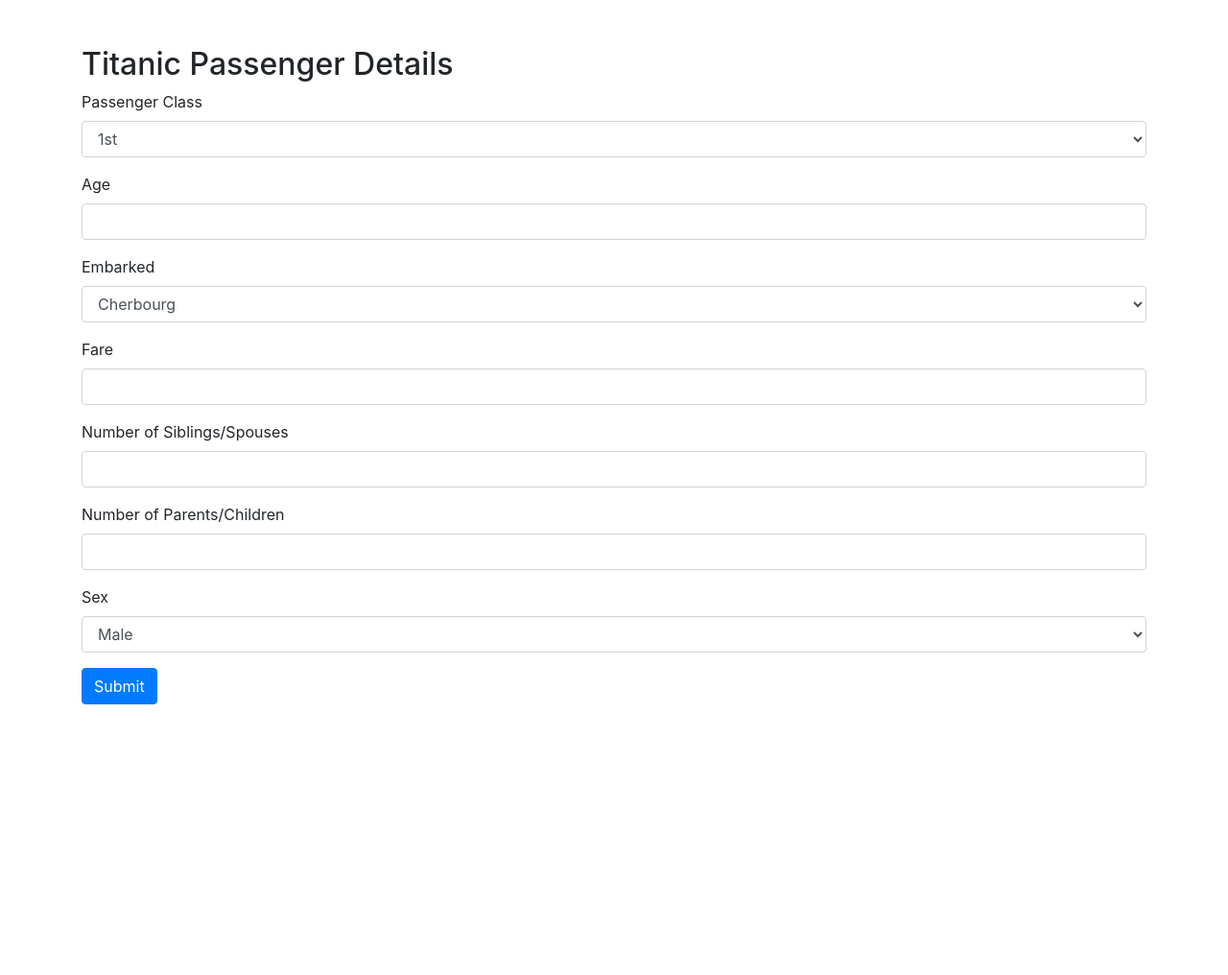
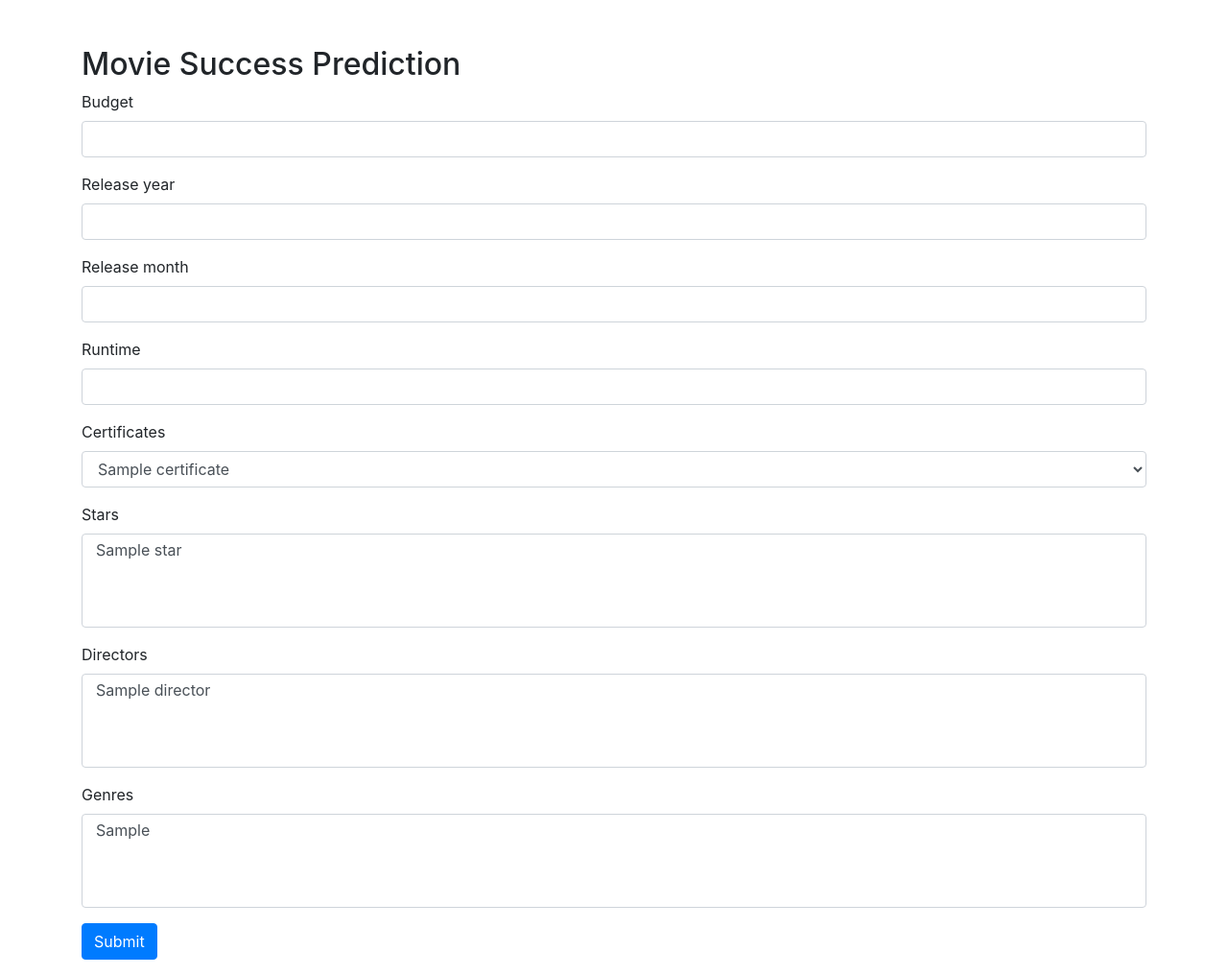
Before and after one commit to Rakshya8/movie_project, a Flask app: template app/templates/index.html in a window 1280 px wide. Shown: the whole page at 96% size. Before the commit the page ends 734 px from the top, so only its background shows below. Run offline with Flask 3, Linux system fonts and the light colour scheme; the template is opened without the code that fills it: most values are stand-ins (such as "Sample title", 1, 10 or a date in 2020); parts of the project's set-up code (start-up, migrations or seed data) failed here and were passed over; some libraries are stand-ins or nearby versions.

Commit message:
Model Training and Deployment.

```diff
--- a/app/app.py
+++ b/app/app.py
@@ -1,59 +1,108 @@
 from flask import Flask, jsonify, request, render_template
 import joblib
 import pandas as pd
+import pickle
 
 app = Flask(__name__, template_folder='templates')
+# Load powers
+model_file = open('powers.dict', 'rb');
+powers = pickle.load(model_file)
+star_powers = powers["star_powers"]
+director_powers = powers["director_powers"]
 
+certificates = ['Not Rated', 'Approved', 'Passed', 'R', 'PG', 'Not Rated', 'G', 'GP',
+       'M/PG', 'Unrated', 'TV-PG', 'TV-14', 'PG-13', 'TV-MA', '18+',
+       '13+', 'M', 'TV-Y7', 'TV-G', 'NC-17', '16+', 'X', 'TV-Y7-FV',
+       'TV-Y', '12', 'MA-13', 'E', 'T', 'E10+', 'Open', 'AO', 'TV-13']
 
-# model = joblib.load('../model.pth')
+genre_columns = ['genre_Action', 'genre_Adult', 'genre_Adventure', 'genre_Animation',
+       'genre_Biography', 'genre_Comedy', 'genre_Crime',
+       'genre_Documentary', 'genre_Drama', 'genre_Family', 'genre_Fantasy',
+       'genre_Film-Noir', 'genre_Foreign', 'genre_Game-Show',
+       'genre_History', 'genre_Horror', 'genre_Music',
+       'genre_Musical', 'genre_Mystery', 'genre_News','genre_Reality-TV',
+       'genre_Romance', 'genre_Sci-Fi', 'genre_Science Fiction',
+       'genre_Sport', 'genre_TV Movie', 'genre_Thriller', 'genre_War', 'genre_Western']
 
+model = joblib.load('model.pkl')
+
+def encode_genre(selected_genres):
+    # selected_genres = ['genre_Action', 'genre_Adult', 'genre_Family']
+
+    # Converting list into dictionary using zip() and dictionary
+    genres = dict(zip(genre_columns, [[0]]*len(genre_columns)))
+
+    for selected_genre in selected_genres:
+        genres[selected_genre] = [1]
+
+    return pd.DataFrame.from_dict(genres)
 
 @ app.route('/', methods=['POST', 'GET'])
 def main():
+    stars  = star_powers.keys()
+    directors = director_powers.keys()
+    # ['budget','release_year','release_month','runtime','certificate','star_power','director_power']
     if request.method == 'GET':
-        return render_template('index.html')
+        return render_template('index.html', stars=stars, directors=directors, certificates=certificates,
+                               genre_columns=genre_columns)
 
 @ app.route('/predict', methods=['POST', 'GET'])
 def predict():
     try:
         data = request.get_json()
-        passenger_class = data.get('passengerClass')
-        age = data.get('age')
-        embarked = data.get('embarked')
-        fare = data.get('fare')
-        sex = data.get('sex')
-        sibsp = data.get('sibsp')
-        parch = data.get('parch')
+        budget = data.get('budget')
+        release_year = data.get('release_year')
+        release_month = data.get('release_month')
+        runtime = data.get('runtime')
+        certificate = data.get('certificate')
+        stars = data.get('stars')
+        directors = data.get('directors')
+        genres = data.get('genres')
+
+
+        star_power = 0
+        for star in stars:
+            star_power += star_powers[star]
+
+        director_power = 0
+        for director in directors:
+            director_power += director_powers[director]
+
+        genre_df = encode_genre(genres)
+        print(genre_df)
 
         input = pd.DataFrame(
             data = {
-                'Pclass':[passenger_class],
-                'Sex':[sex],
-                'Age':[age],
-                'SibSp':[sibsp],
-                'Fare':[fare],
-                'Parch':[parch],
-                'Embarked':[embarked]
+                'budget':[budget],
+                'release_year':[release_year],
+                'release_month':[release_month],
+                'runtime':[runtime],
+                'certificate':[certificate],
+                'star_power':[star_power],
+                'director_power':[director_power]
             }
         )
 
-        print("input: ", input)
+        print("input: \n", input)
 
-        # prediction = model.predict(input)
 
-        # message = ''
-        # if prediction == 0:
-        #     message = 'Dont Survive'
-        # else:
-        #     message = 'Survived'
-        # result ={
-        #     'message':message
-        # }
+        input = pd.concat([input, genre_df], axis=1)
+
 
         result ={
             'message': "No Model Deployed Yet"
         }
-        return jsonify(result),200
+
+        prediction = model.predict(input)[0]
+
+
+        result ={
+            'message': prediction
+        }
+
+        print("Prediction: ", prediction[0])
+
+        return jsonify(result), 200
     except Exception as e:
         return jsonify({'error:An error occured'}),500
 
--- a/app/templates/index.html
+++ b/app/templates/index.html
@@ -3,7 +3,7 @@
   <head>
     <meta charset="UTF-8" />
     <meta name="viewport" content="width=device-width, initial-scale=1.0" />
-    <title>Titanic Passenger Details</title>
+    <title>Film Industry Analysis</title>
     <link
       rel="stylesheet"
       href="https://maxcdn.bootstrapcdn.com/bootstrap/4.5.2/css/bootstrap.min.css"
@@ -11,51 +11,103 @@
   </head>
   <body>
     <div class="container mt-5">
-      <h2>Titanic Passenger Details</h2>
+      <h2>Movie Success Prediction</h2>
       <form id="passengerForm">
         <div class="form-group">
-          <label for="passengerClass">Passenger Class</label>
+          <label for="budget">Budget</label>
+          <input
+            type="text"
+            class="form-control"
+            id="budget"
+            name="budget"
+          >
+        </div>
+
+        <div class="form-group">
+          <label for="release_year">Release year</label>
+          <input
+            type="text"
+            class="form-control"
+            id="release_year"
+            name="release_year"
+          >
+        </div>
+
+        <div class="form-group">
+          <label for="release_month">Release month</label>
+          <input
+            type="text"
+            class="form-control"
+            id="release_month"
+            name="release_month"
+          >
+        </div>
+
+        <div class="form-group">
+          <label for="runtime">Runtime</label>
+          <input
+            type="text"
+            class="form-control"
+            id="runtime"
+            name="runtime"
+          >
+        </div>
+
+        <div class="form-group">
+          <label for="passengerClass">Certificates</label>
           <select
             class="form-control"
-            id="passengerClass"
-            name="passengerClass"
+            id="certificate"
+            name="certificate"
           >
-            <option value="1">1st</option>
-            <option value="2">2nd</option>
-            <option value="3">3rd</option>
+          {% for certificate in certificates %}
+            <option value="{{certificate}}">{{certificate}}</option>
+          {% endfor %}
           </select>
         </div>
+
         <div class="form-group">
-          <label for="age">Age</label>
-          <input type="number" class="form-control" id="age" name="age" />
-        </div>
-        <div class="form-group">
-          <label for="embarked">Embarked</label>
-          <select class="form-control" id="embarked" name="embarked">
-            <option value="C">Cherbourg</option>
-            <option value="Q">Queenstown</option>
-            <option value="S">Southampton</option>
+          <label for="stars">Stars</label>
+          <select
+            class="form-control"
+            id="stars"
+            name="stars[]"
+            multiple
+          >
+          {% for star in stars %}
+            <option value="{{star}}">{{star}}</option>
+          {% endfor %}
           </select>
         </div>
+
         <div class="form-group">
-          <label for="fare">Fare</label>
-          <input type="number" class="form-control" id="fare" name="fare" />
-        </div>
-        <div class="form-group">
-          <label for="sibsp">Number of Siblings/Spouses</label>
-          <input type="number" class="form-control" id="sibsp" name="sibsp" />
-        </div>
-        <div class="form-group">
-          <label for="parch">Number of Parents/Children</label>
-          <input type="number" class="form-control" id="parch" name="parch" />
-        </div>
-        <div class="form-group">
-          <label for="sex">Sex</label>
-          <select class="form-control" id="sex" name="sex">
-            <option value="male">Male</option>
-            <option value="female">Female</option>
+          <label for="directors">Directors</label>
+          <select
+            class="form-control"
+            id="directors"
+            name="directors[]"
+            multiple
+          >
+          {% for director in directors %}
+            <option value="{{director}}">{{director}}</option>
+          {% endfor %}
           </select>
         </div>
+
+        <div class="form-group">
+          <label for="directors">Genres</label>
+          <select
+            class="form-control"
+            id="genres"
+            name="genres[]"
+            multiple
+          >
+          {% for genre_column in genre_columns %}
+            <option value="{{genre_column}}">{{genre_column}}</option>
+          {% endfor %}
+          </select>
+        </div>
+
         <button type="button" class="btn btn-primary" id="submitBtn">
           Submit
         </button>
@@ -70,13 +122,14 @@
         $('#submitBtn').click(function () {
           event.preventDefault();
           var passengerData = {
-            passengerClass: $('#passengerClass').val(),
-            age: $('#age').val(),
-            embarked: $('#embarked').val(),
-            fare: $('#fare').val(),
-            sibsp: $('#sibsp').val(),
-            parch: $('#parch').val(),
-            sex: $('#sex').val(),
+            budget: $('#budget').val(),
+            release_year: $('#release_year').val(),
+            release_month: $('#release_month').val(),
+            runtime: $('#runtime').val(),
+            certificate: $('#certificate').val(),
+            stars: $('#stars').val(),
+            directors: $('#directors').val(),
+            genres: $('#genres').val(),
           };
 
           $.ajax({
```
Also changed, not shown: 7 other files.
